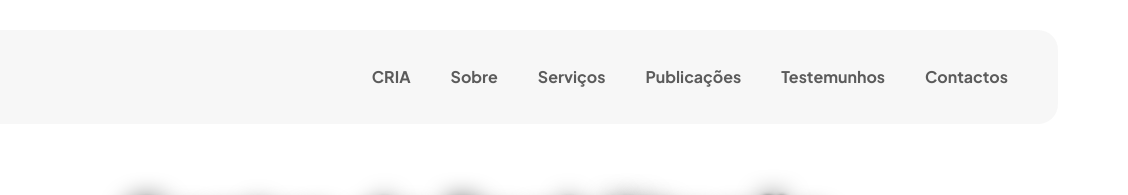
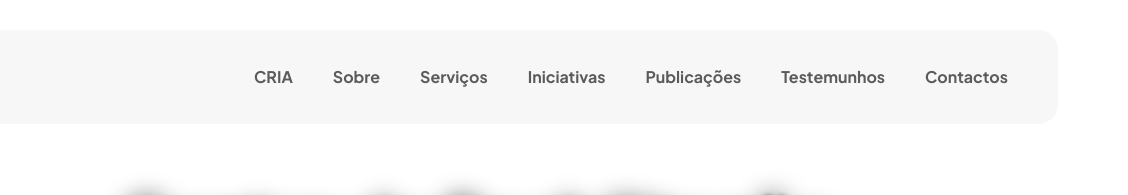
Before and after one commit to centrocria/centrocria.pt, a plain HTML site: page info.html in a window 1280 px wide. Shown: the top 195 px of the page, 152-1280 px from the left. Drawn offline with Linux system fonts and the light colour scheme.

Commit message:
Update info.html

```diff
--- a/info.html
+++ b/info.html
@@ -51,6 +51,10 @@
 
                                 <li class="nav-item">
                                     <a class="nav-link click-scroll" href="servicos.html">Serviços</a>
+                                </li>
+
+				<li class="nav-item">
+                                    <a class="nav-link click-scroll" href="#iniciativas">Iniciativas</a>
                                 </li>
 
                                 <li class="nav-item">
```
